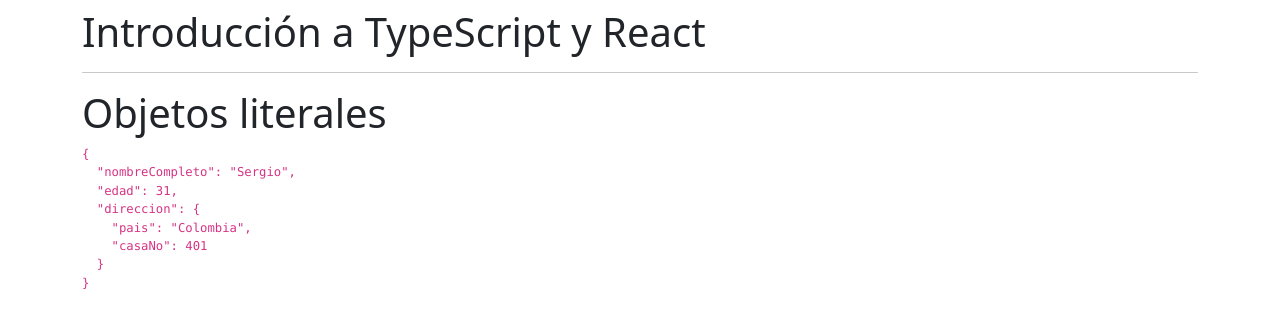
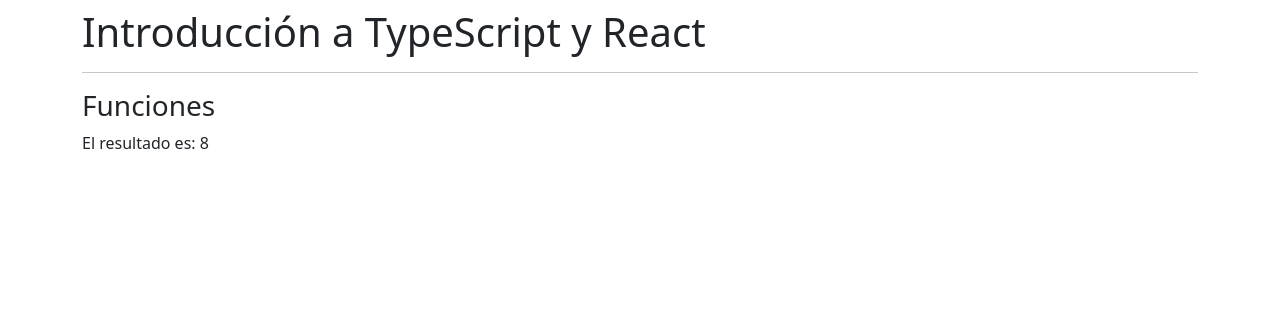
Before and after one commit to shechoruiz/reforzamiento-react-ts, a React (Create React App) app: page / in a window 1280 px wide. Shown: the top 328 px of the page. Built offline with nearby package versions, Linux system fonts and the light colour scheme.

Commit message:
Definiciones de funciones, retornos y argumentos

```diff
--- a/src/App.tsx
+++ b/src/App.tsx
@@ -1,6 +1,7 @@
 // import TiposBasicos from "./typescript/TiposBasicos"
+// import ObjetosLiterales from "./typescript/ObjetosLiterales"
 
-import ObjetosLiterales from "./typescript/ObjetosLiterales"
+import Funciones from "./typescript/Funciones"
 
 const App = () => {
   return (
@@ -8,7 +9,8 @@
       <h1>Introducción a TypeScript y React</h1>
       <hr />
       {/* <TiposBasicos /> */}
-      <ObjetosLiterales/>
+      {/* <ObjetosLiterales/> */}
+      <Funciones/>
     </div>
   )
 }
--- /dev/null
+++ b/src/typescript/Funciones.tsx
@@ -0,0 +1,14 @@
+const Funciones = () => {
+  const sumar = (a: number, b: number): number => {
+    return a + b;
+  };
+
+  return (
+    <>
+      <h3>Funciones</h3>
+      <span>El resultado es: {sumar(5, 3)}</span>
+    </>
+  );
+};
+
+export default Funciones;
```
